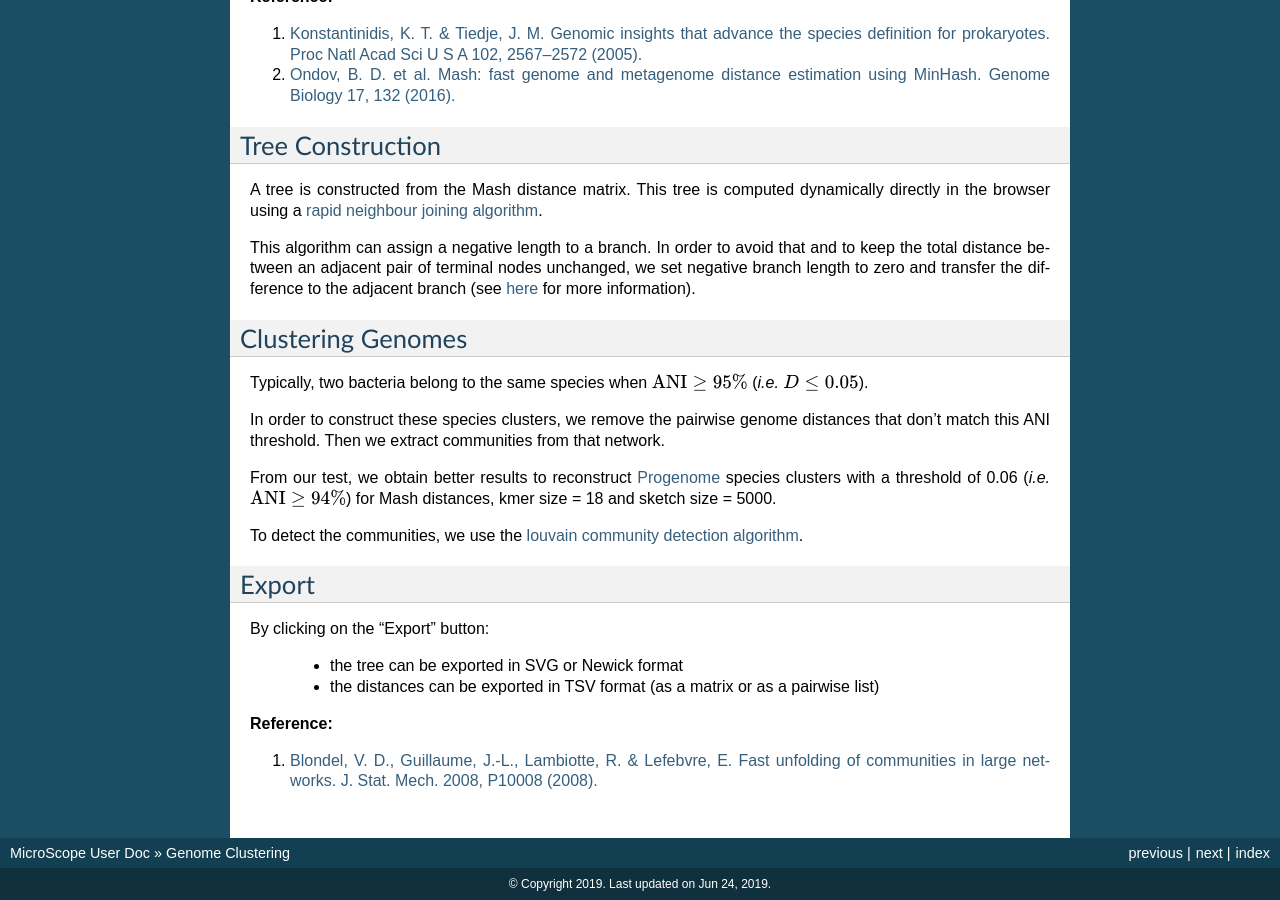
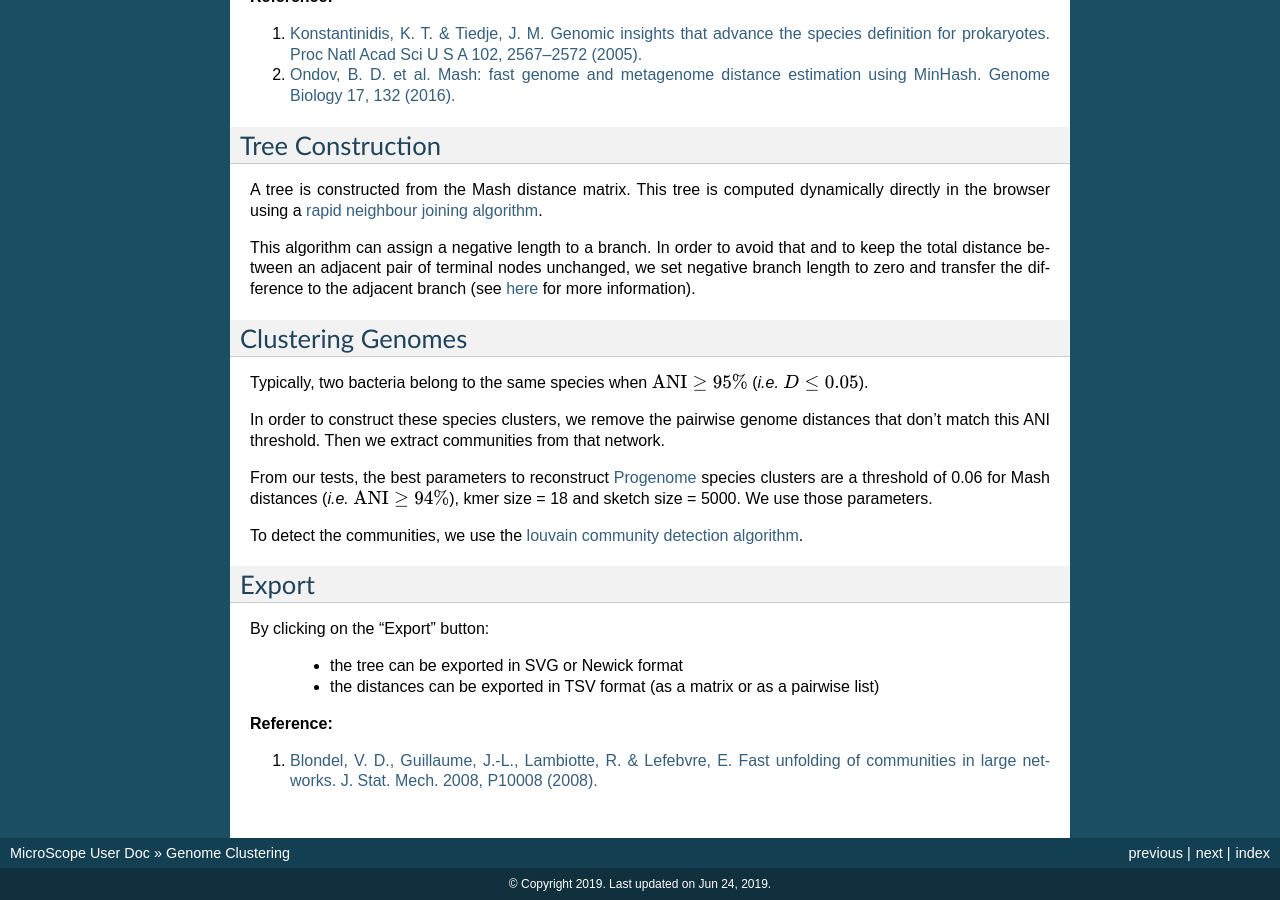
Before and after one commit to labgem/microscope-user-doc, a Sphinx documentation site: the page built from docs/content/compgenomics/genoclust.rst, in a window 1280 px wide and 900 px high, scrolled down 3224 px. Built offline with Sphinx 7.4.7, drawn with Linux system fonts in a browser that asks for light colours.

Commit message:
Phrasing.

```diff
--- a/docs/content/compgenomics/genoclust.rst
+++ b/docs/content/compgenomics/genoclust.rst
@@ -81,7 +81,8 @@ Typically, two bacteria belong to the same species when :math:`\text{ANI} \geq 9
 
 In order to construct these species clusters, we remove the pairwise genome distances that don't match this ANI threshold. Then we extract communities from that network.
 
-From our test, we obtain better results to reconstruct `Progenome <http://progenomes.embl.de/>`_ species clusters with a threshold of 0.06 (*i.e.* :math:`\text{ANI} \geq 94\%`) for Mash distances, kmer size = 18 and sketch size = 5000.
+From our tests, the best parameters to reconstruct `Progenome <http://progenomes.embl.de/>`_ species clusters are a threshold of 0.06 for Mash distances  (*i.e.* :math:`\text{ANI} \geq 94\%`), kmer size = 18 and sketch size = 5000.
+We use those parameters.
 
 To detect the communities, we use the `louvain community detection algorithm <https://github.com/taynaud/python-louvain/>`_.
 
```
